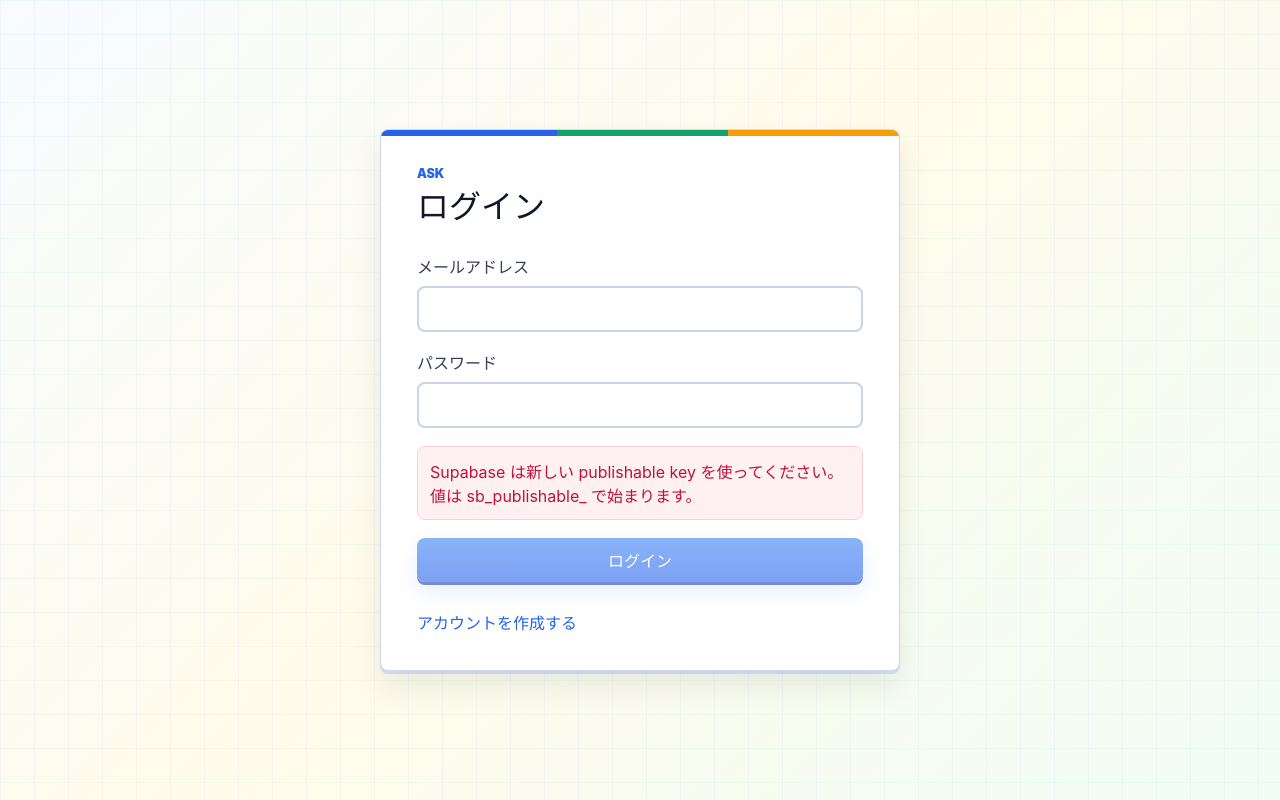
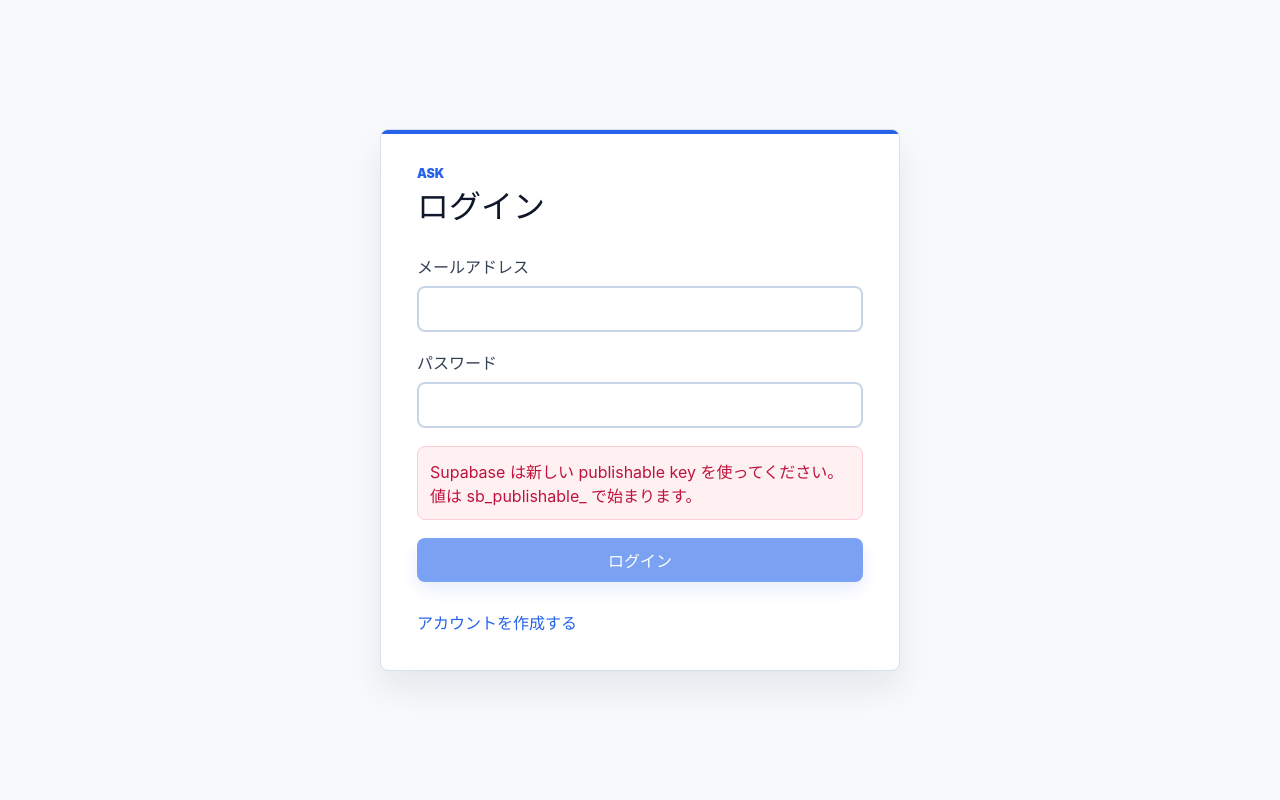
Before and after one commit to AtsushiHosaka/ASK-electron, a React (Vite) app in the folder src/renderer/: page /#/login in a window 1280 px wide. Built offline with nearby package versions, Linux system fonts and the light colour scheme; no server answers.

Commit message:
Clarify student UI hierarchy

```diff
--- a/src/renderer/src/App.tsx
+++ b/src/renderer/src/App.tsx
@@ -20,6 +20,12 @@ const roleHome: Record<AppRole, string> = {
   student: "/student",
   teacher: "/teacher",
   admin: "/teacher"
+};
+
+const roleLabels: Record<AppRole, string> = {
+  student: "生徒",
+  teacher: "講師",
+  admin: "管理"
 };
 
 export const App = (): ReactElement => {
@@ -116,7 +122,7 @@ const AppShell = (): ReactElement => {
         </nav>
 
         <div className="sidebar-footer">
-          <span className="role-badge">{profile.role}</span>
+          <span className="role-badge">{roleLabels[profile.role]}</span>
           <div>
             <strong>{profile.display_name}</strong>
           </div>
--- a/src/renderer/src/styles.css
+++ b/src/renderer/src/styles.css
@@ -3,12 +3,12 @@
   --color-heading: #10172a;
   --color-muted: #64748b;
   --color-subtle: #59657a;
-  --color-page: #f6faff;
+  --color-page: #f7f9fc;
   --color-surface: #ffffff;
-  --color-surface-muted: #fbfdff;
-  --color-line: #ccd9ec;
-  --color-line-soft: #e3eaf5;
-  --color-line-faint: #edf2fb;
+  --color-surface-muted: #f8fafc;
+  --color-line: #d8e0ec;
+  --color-line-soft: #e5ebf4;
+  --color-line-faint: #eef2f7;
   --color-primary: #2563eb;
   --color-primary-strong: #1d4ed8;
   --color-primary-soft: #dbeafe;
@@ -26,11 +26,11 @@
   --color-rose-soft: #ffe4e6;
   --color-lavender-soft: #ede9fe;
   --color-lavender-strong: #6d28d9;
-  --color-control: #eaf4ff;
-  --shadow-panel: 0 18px 38px rgb(37 99 235 / 10%);
-  --shadow-pop: 0 3px 0 rgb(37 99 235 / 16%), 0 16px 30px rgb(15 23 42 / 8%);
-  --shadow-hover: 0 14px 28px rgb(15 23 42 / 10%);
-  --shadow-soft: 0 1px 0 rgb(255 255 255 / 92%) inset, 0 10px 24px rgb(37 99 235 / 8%);
+  --color-control: #eef5ff;
+  --shadow-panel: 0 18px 36px rgb(15 23 42 / 7%);
+  --shadow-pop: 0 18px 34px rgb(15 23 42 / 8%);
+  --shadow-hover: 0 12px 24px rgb(15 23 42 / 8%);
+  --shadow-soft: 0 10px 24px rgb(15 23 42 / 5%);
   color: var(--color-ink);
   background: var(--color-page);
   font-family:
@@ -54,14 +54,7 @@ body {
   margin: 0;
   min-width: 960px;
   min-height: 640px;
-  background:
-    linear-gradient(90deg, rgb(37 99 235 / 4%) 1px, transparent 1px),
-    linear-gradient(rgb(18 160 108 / 4%) 1px, transparent 1px),
-    linear-gradient(135deg, #f7fbff 0%, #fffbeb 48%, #f0fdf6 100%);
-  background-size:
-    34px 34px,
-    34px 34px,
-    100% 100%;
+  background: var(--color-page);
 }
 
 button,
@@ -101,22 +94,22 @@ button {
   content: "";
   position: absolute;
   inset: 0 0 auto;
-  height: 6px;
-  background: linear-gradient(
-    90deg,
-    var(--color-primary) 0 34%,
-    var(--color-green) 34% 67%,
-    var(--color-sun) 67% 100%
-  );
+  height: 4px;
+  background: var(--color-primary);
 }
 
 .eyebrow {
+  display: none;
   margin: 0 0 8px;
   color: var(--color-primary);
   font-size: 0.78rem;
   font-weight: 900;
   letter-spacing: 0;
   text-transform: uppercase;
+}
+
+.auth-panel .eyebrow {
+  display: block;
 }
 
 h1 {
@@ -221,22 +214,18 @@ textarea:focus,
   min-height: 44px;
   padding: 0 16px;
   color: var(--color-surface);
-  background: linear-gradient(180deg, #3b82f6 0%, var(--color-primary) 100%);
+  background: var(--color-primary);
   text-decoration: none;
-  box-shadow:
-    0 3px 0 #1e40af,
-    0 10px 20px rgb(37 99 235 / 18%);
+  box-shadow: 0 8px 16px rgb(37 99 235 / 18%);
 }
 
 .primary-button:hover:not(:disabled) {
-  background: linear-gradient(180deg, #2563eb 0%, var(--color-primary-strong) 100%);
+  background: var(--color-primary-strong);
   transform: translateY(-1px);
 }
 
 .primary-button:active:not(:disabled) {
-  box-shadow:
-    0 1px 0 #1e40af,
-    0 6px 14px rgb(37 99 235 / 16%);
+  box-shadow: 0 4px 12px rgb(37 99 235 / 16%);
   transform: translateY(1px);
 }
 
@@ -255,7 +244,6 @@ textarea:focus,
   padding: 0 12px;
   color: var(--color-primary-strong);
   background: var(--color-control);
-  box-shadow: 0 1px 0 rgb(255 255 255 / 90%) inset;
 }
 
 .secondary-button:hover:not(:disabled),
@@ -315,10 +303,7 @@ textarea:focus,
   overflow-y: auto;
   border-right: 1px solid #cfe0f7;
   padding: 24px;
-  background:
-    linear-gradient(180deg, rgb(255 255 255 / 96%) 0%, rgb(255 255 255 / 90%) 100%),
-    var(--color-surface);
-  backdrop-filter: blur(12px);
+  background: var(--color-surface);
 }
 
 .brand {
@@ -335,10 +320,9 @@ textarea:focus,
   border: 2px solid #bfdbfe;
   border-radius: 8px;
   color: var(--color-primary-strong);
-  background: linear-gradient(135deg, #ffffff 0%, var(--color-primary-muted) 58%, #fef3c7 100%);
+  background: var(--color-primary-muted);
   font-size: 1.25rem;
   font-weight: 800;
-  box-shadow: 0 3px 0 #bfdbfe;
 }
 
 .sidebar-footer span {
@@ -372,8 +356,8 @@ textarea:focus,
 .nav-list a:hover {
   border-color: #bfdbfe;
   color: var(--color-primary-strong);
-  background: linear-gradient(90deg, var(--color-primary-muted) 0%, #ffffff 100%);
-  box-shadow: 0 8px 18px rgb(37 99 235 / 8%);
+  background: var(--color-primary-muted);
+  box-shadow: none;
   transform: translateX(2px);
 }
 
@@ -392,7 +376,7 @@ textarea:focus,
   border: 1px solid var(--color-line-soft);
   border-radius: 8px;
   padding: 12px;
-  background: linear-gradient(180deg, #ffffff 0%, var(--color-surface-muted) 100%);
+  background: var(--color-surface-muted);
   box-shadow: var(--shadow-soft);
 }
 
@@ -410,7 +394,7 @@ textarea:focus,
   border-radius: 999px;
   padding: 0 10px;
   color: var(--color-lavender-strong) !important;
-  background: linear-gradient(135deg, var(--color-lavender-soft) 0%, #fef3c7 100%);
+  background: var(--color-lavender-soft);
   font-size: 0.75rem !important;
   font-weight: 900;
 }
@@ -460,7 +444,7 @@ textarea:focus,
   border: 1px solid #bfdbfe;
   border-radius: 8px;
   padding: 10px 12px;
-  background: linear-gradient(135deg, var(--color-primary-muted) 0%, #ffffff 100%);
+  background: var(--color-surface);
   box-shadow: var(--shadow-soft);
 }
 
@@ -522,7 +506,6 @@ textarea:focus,
   padding: 0 10px;
   font-size: 0.78rem;
   font-weight: 800;
-  box-shadow: 0 1px 0 rgb(255 255 255 / 85%) inset;
 }
 
 .status-pill.pending {
@@ -900,7 +883,7 @@ textarea:focus,
   border: 1px solid #cfe0f7;
   border-radius: 8px;
   padding: 22px;
-  background: linear-gradient(180deg, #ffffff 0%, #fbfdff 100%);
+  background: var(--color-surface);
   box-shadow: 0 28px 76px rgb(15 23 42 / 18%);
 }
 
@@ -1067,7 +1050,7 @@ textarea:focus,
   border: 1px solid #d9e2ee;
   border-radius: 8px;
   padding: 34px 28px 28px;
-  background: linear-gradient(180deg, #ffffff 0%, #fbfdff 100%);
+  background: var(--color-surface);
   box-shadow: var(--shadow-pop);
   overflow: hidden;
 }
@@ -1103,8 +1086,7 @@ textarea:focus,
   border: 1px solid #dbe5f3;
   border-radius: 8px;
   padding: 12px;
-  background: linear-gradient(90deg, #ffffff 0%, var(--color-surface-muted) 100%);
-  box-shadow: 0 1px 0 rgb(255 255 255 / 90%) inset;
+  background: var(--color-surface-muted);
 }
 
 .first-run-step div {
@@ -1159,7 +1141,7 @@ textarea:focus,
   border-radius: 8px;
   padding: 12px;
   color: inherit;
-  background: linear-gradient(90deg, #ffffff 0%, var(--color-surface-muted) 100%);
+  background: var(--color-surface);
   text-decoration: none;
   transition:
     border-color 160ms ease,
@@ -1244,7 +1226,7 @@ textarea:focus,
   border: 1px solid #cfe0f7;
   border-radius: 8px;
   padding: 22px;
-  background: linear-gradient(180deg, #ffffff 0%, #fbfdff 100%);
+  background: var(--color-surface);
   box-shadow: 0 28px 76px rgb(15 23 42 / 18%);
 }
 
@@ -1360,7 +1342,6 @@ textarea:focus,
   background: var(--color-control);
   font-weight: 800;
   text-decoration: none;
-  box-shadow: 0 1px 0 rgb(255 255 255 / 90%) inset;
 }
 
 .detail-grid {
@@ -1448,7 +1429,6 @@ textarea:focus,
   background: #ffffff;
   font-size: 0.82rem;
   font-weight: 800;
-  box-shadow: 0 1px 0 rgb(255 255 255 / 90%) inset;
 }
 
 .queue-filter-tab span {
@@ -1480,7 +1460,7 @@ textarea:focus,
   align-items: flex-start;
   border-bottom: 1px solid #dbeafe;
   padding: 10px 14px;
-  background: linear-gradient(90deg, #ffffff 0%, var(--color-primary-muted) 100%);
+  background: var(--color-surface-muted);
 }
 
 .queue-compact-controls {
@@ -1595,7 +1575,7 @@ textarea:focus,
   border: 1px solid var(--color-line-soft);
   border-radius: 999px;
   padding: 3px 9px;
-  background: #ffffffb8;
+  background: var(--color-surface);
 }
 
 .breadcrumb {
@@ -1716,12 +1696,7 @@ textarea:focus,
   max-height: calc(100vh - 280px);
   overflow: auto;
   padding: 20px;
-  background:
-    linear-gradient(transparent 31px, rgb(191 219 254 / 34%) 32px),
-    linear-gradient(135deg, #f8fbff 0%, #fffdf2 52%, #f3fff9 100%);
-  background-size:
-    100% 32px,
-    100% 100%;
+  background: var(--color-surface-muted);
 }
 
 .chat-message {
@@ -1733,9 +1708,7 @@ textarea:focus,
   border: 1px solid #dbe5f3;
   border-radius: 8px 8px 8px 2px;
   background: var(--color-surface);
-  box-shadow:
-    0 4px 0 rgb(226 232 240 / 65%),
-    0 10px 20px rgb(15 23 42 / 5%);
+  box-shadow: 0 8px 18px rgb(15 23 42 / 5%);
   overflow: hidden;
 }
 
@@ -1850,7 +1823,7 @@ textarea:focus,
   max-height: calc(100vh - 56px);
   border: 1px solid #cfe0f7;
   border-radius: 8px;
-  background: linear-gradient(180deg, #ffffff 0%, #fbfdff 100%);
+  background: var(--color-surface);
   box-shadow: 0 28px 76px rgb(15 23 42 / 18%);
   overflow: hidden;
 }
@@ -1862,7 +1835,7 @@ textarea:focus,
   align-items: flex-start;
   border-bottom: 1px solid #dbeafe;
   padding: 18px 20px 14px;
-  background: linear-gradient(90deg, #ffffff 0%, var(--color-primary-muted) 100%);
+  background: var(--color-surface-muted);
 }
 
 .message-detail-modal h2 {
@@ -1928,7 +1901,6 @@ textarea:focus,
   max-height: 220px;
   border-radius: 8px;
   padding: 14px 16px;
-  box-shadow: 0 1px 0 rgb(255 255 255 / 90%) inset;
 }
 
 .chat-composer-controls {
@@ -1990,7 +1962,7 @@ textarea:focus,
 
 .thread-tool-panel[open] summary {
   border-bottom: 1px solid #dbeafe;
-  background: linear-gradient(90deg, #ffffff 0%, var(--color-primary-muted) 100%);
+  background: var(--color-surface-muted);
 }
 
 .thread-tool-panel .teacher-patch-composer,
```
Also changed, not shown: 1 other file (tests, documents, lock files or other folders).
